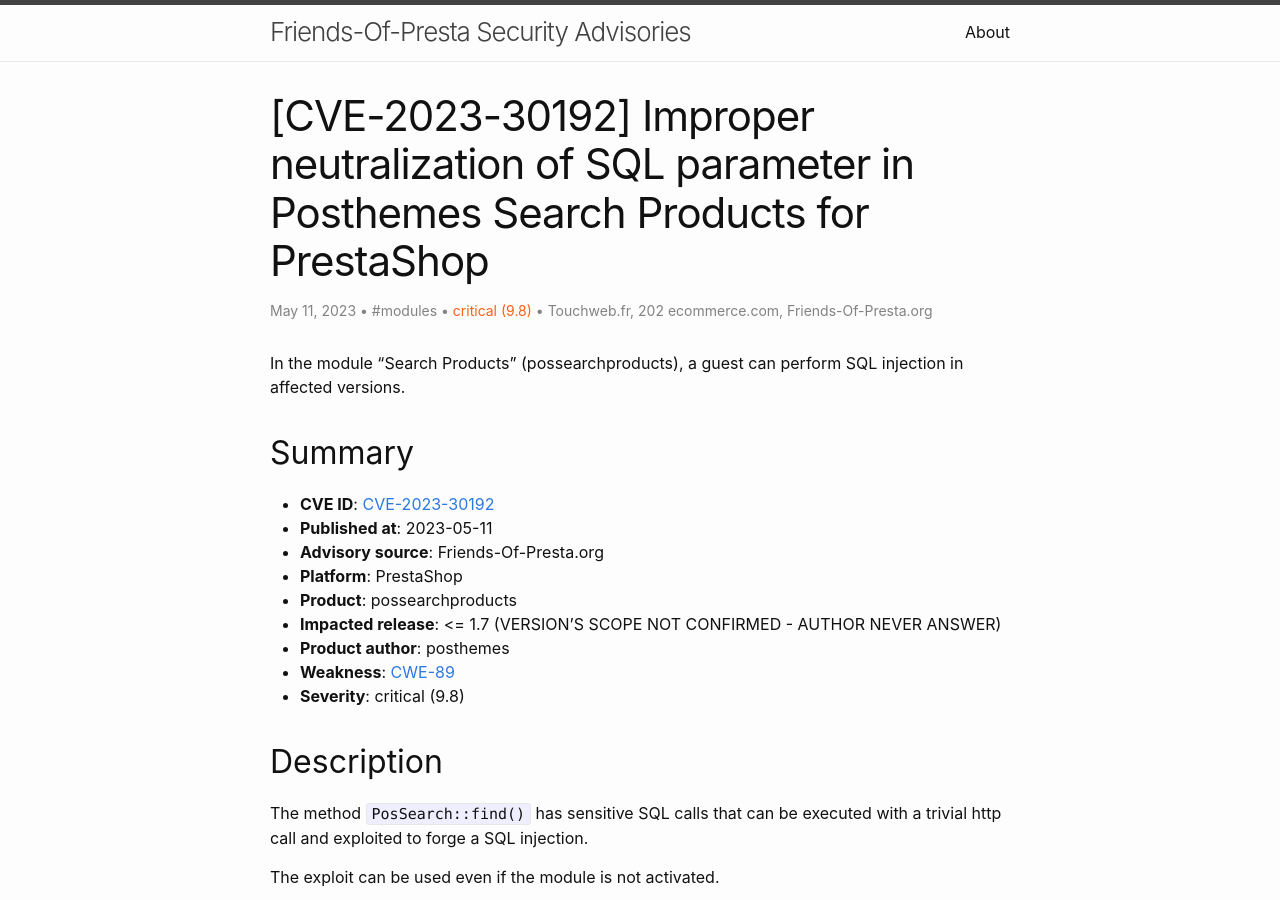
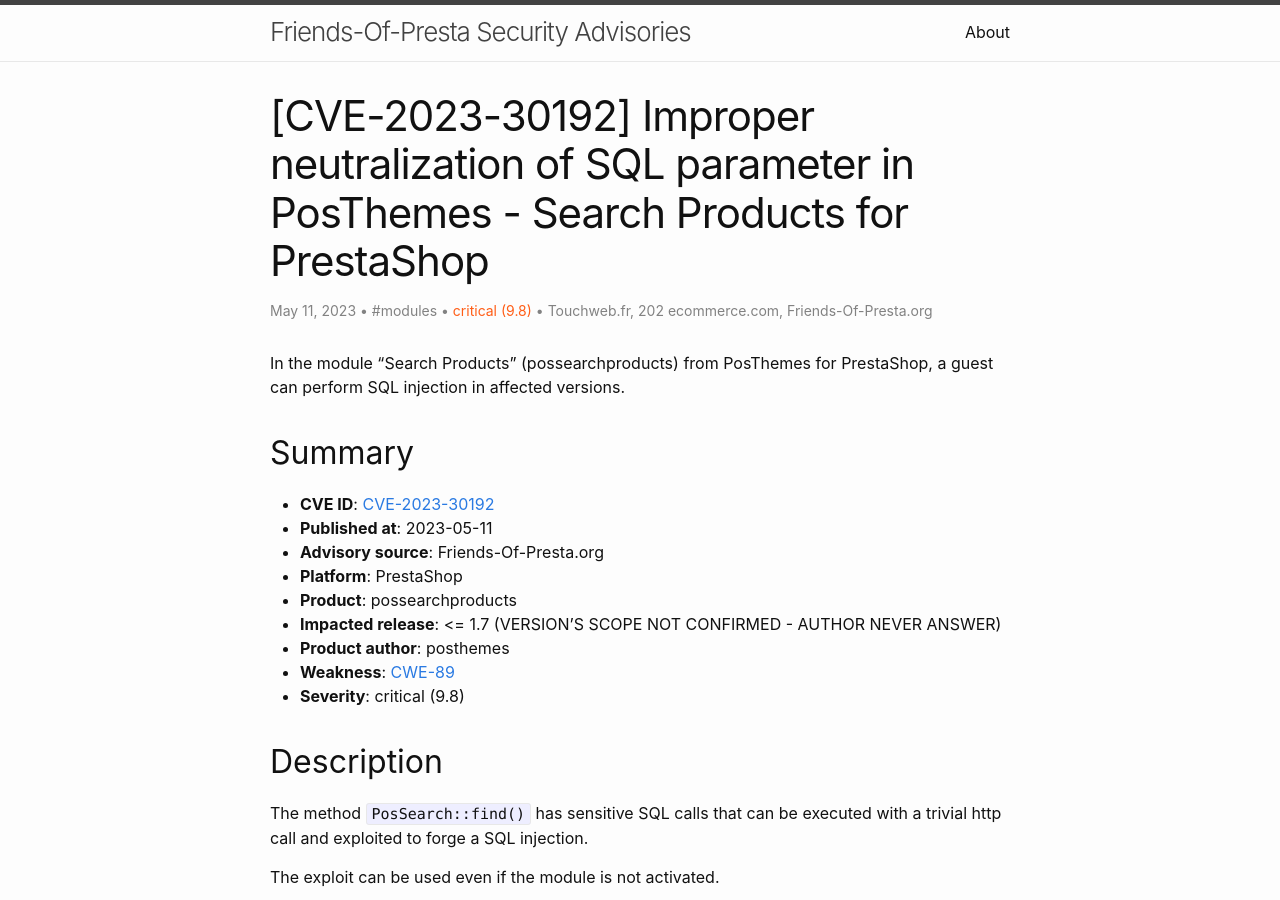
Before and after one commit to friends-of-presta/security-advisories, a Jekyll site: the page built from _posts/2023-05-11-possearchproducts.md, in a window 1280 px wide and 900 px high. Built offline with Jekyll 4.4.1, drawn with Linux system fonts in a browser that asks for light colours.

Commit message:
Update 2023-05-11-possearchproducts.md

```diff
--- a/_posts/2023-05-11-possearchproducts.md
+++ b/_posts/2023-05-11-possearchproducts.md
@@ -1,6 +1,6 @@
 ---
 layout: post
-title: "[CVE-2023-30192] Improper neutralization of SQL parameter in Posthemes Search Products for PrestaShop"
+title: "[CVE-2023-30192] Improper neutralization of SQL parameter in PosThemes - Search Products for PrestaShop"
 categories: modules
 author:
 - Touchweb.fr
@@ -10,7 +10,7 @@ meta: "CVE,PrestaShop,possearchproducts"
 severity: "critical (9.8)"
 ---
 
-In the module "Search Products" (possearchproducts), a guest can perform SQL injection in affected versions.
+In the module "Search Products" (possearchproducts) from PosThemes for PrestaShop, a guest can perform SQL injection in affected versions.
 
 ## Summary
 
```
